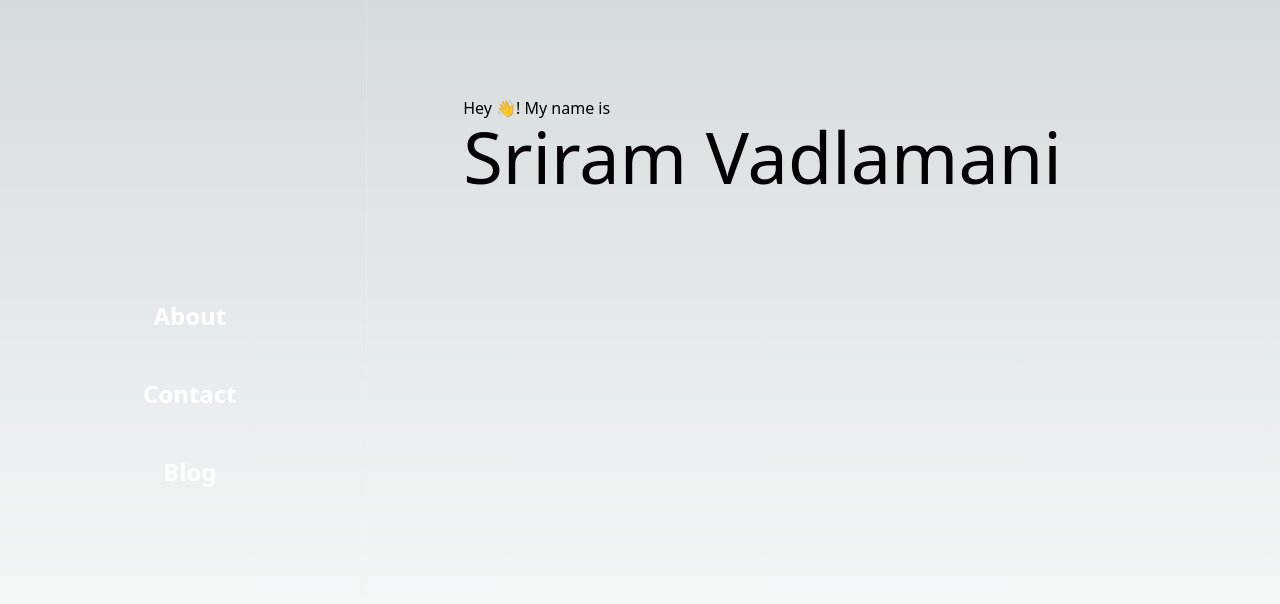
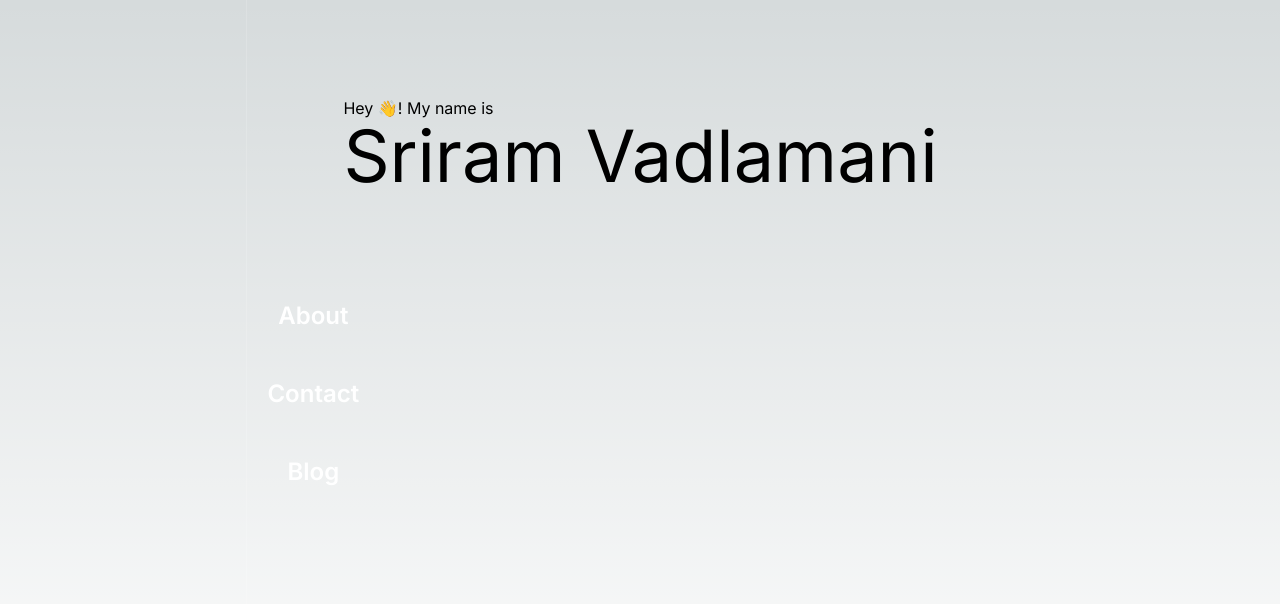
Before and after one commit to softmaxer/portfolio, a Next.js app: page / in a window 1280 px wide. Shown: the top 604 px of the page. Built offline with nearby package versions, Linux system fonts and the light colour scheme.

Commit message:
Change layout to accomodate sidebar

```diff
--- a/app/layout.tsx
+++ b/app/layout.tsx
@@ -1,8 +1,9 @@
 import type { Metadata } from "next";
 import "./globals.css";
+import { Inter } from "next/font/google";
 import Sidebar from "@/components/sidebar";
 
-//const inter = Inter({ subsets: ["latin"] });
+const inter = Inter({ subsets: ["latin"] });
 
 export const metadata: Metadata = {
   title: "Sriram Vadlamani",
@@ -16,11 +17,13 @@ export default function RootLayout({
 }>) {
   return (
     <html lang="en">
-      <body className="flex flex-row justify-around divide-x divide-white divide-opacity-15">
-        <Sidebar />
-        <main className="flex min-h-screen flex-col items-center justify-between p-24">
-          {children}
-        </main>
+      <body className={inter.className}>
+        <div className="grid  justify-evenly divide-x divide-white divide-opacity-15">
+          <Sidebar />
+          <main className="flex min-h-screen flex-col items-center justify-between p-24">
+            {children}
+          </main>
+        </div>
       </body>
     </html>
   );
```
